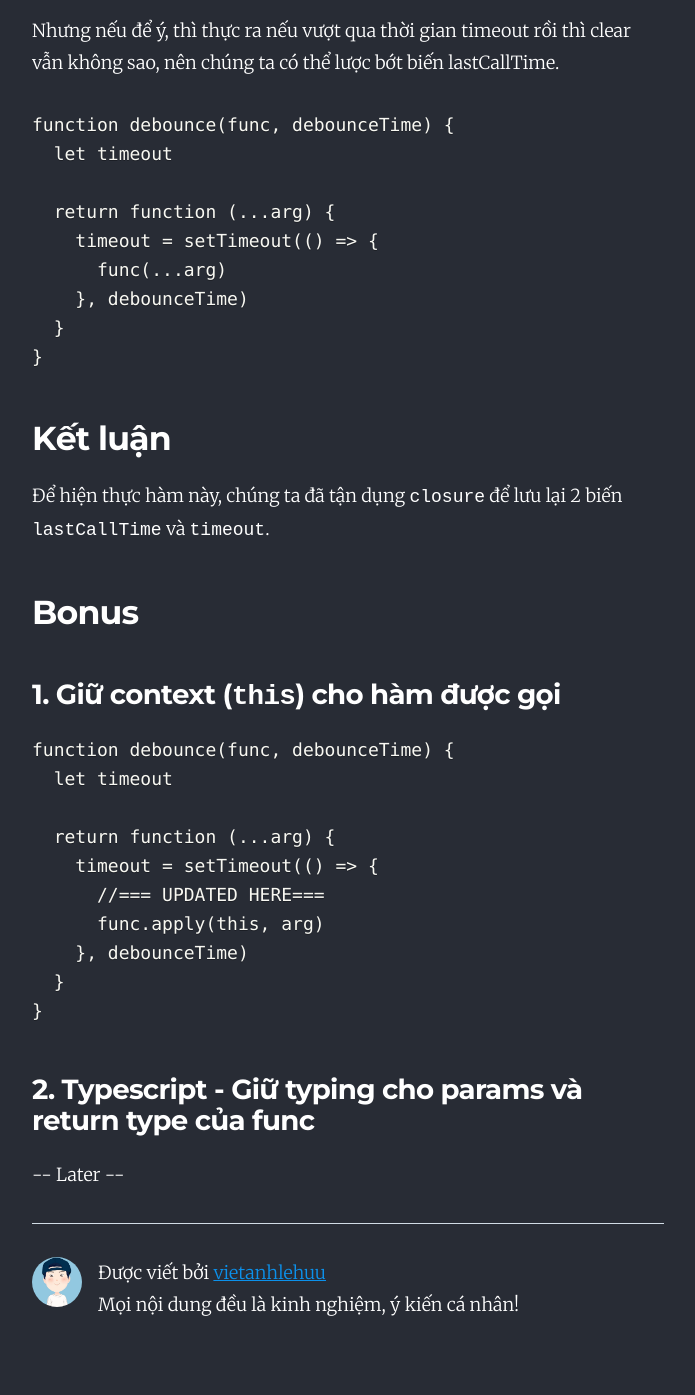
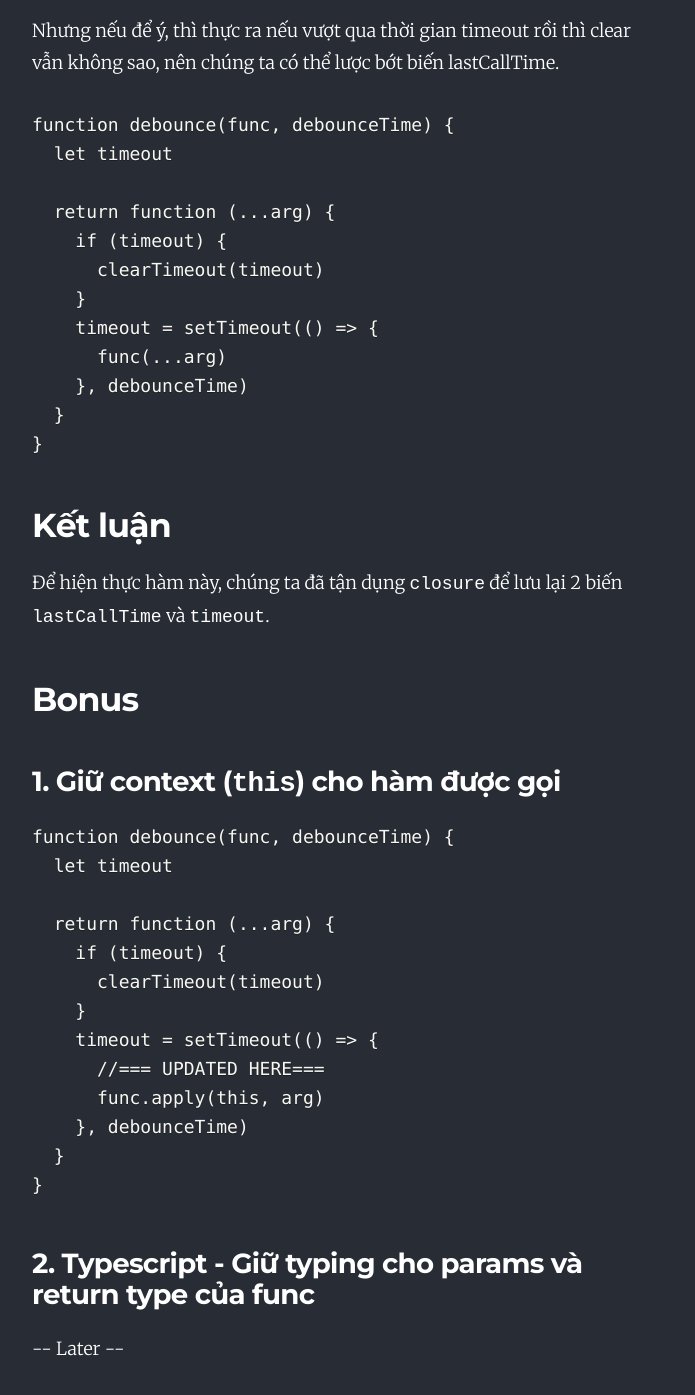
Before and after one commit to vietanhlehuu/blog, a Gatsby site: page /debounce-function/ in a window 1280 px wide. Shown: the part 2111-3506 px from the top of the page, without its empty margins (292-987 px from the left). Built offline with nearby package versions, Linux system fonts and the light colour scheme; Gatsby itself is replaced by a stand-in of ours; some packages are replaced by stand-ins of ours; code samples lack their colours.

Commit message:
Update blog about debounce

```diff
--- a/content/blog/debounce-function/index.md
+++ b/content/blog/debounce-function/index.md
@@ -62,6 +62,9 @@ function debounce(func, debounceTime) {
   let timeout
 
   return function (...arg) {
+    if (timeout) {
+      clearTimeout(timeout)
+    }
     timeout = setTimeout(() => {
       func(...arg)
     }, debounceTime)
@@ -82,6 +85,9 @@ function debounce(func, debounceTime) {
   let timeout
 
   return function (...arg) {
+    if (timeout) {
+      clearTimeout(timeout)
+    }
     timeout = setTimeout(() => {
       //=== UPDATED HERE===
       func.apply(this, arg)
```
